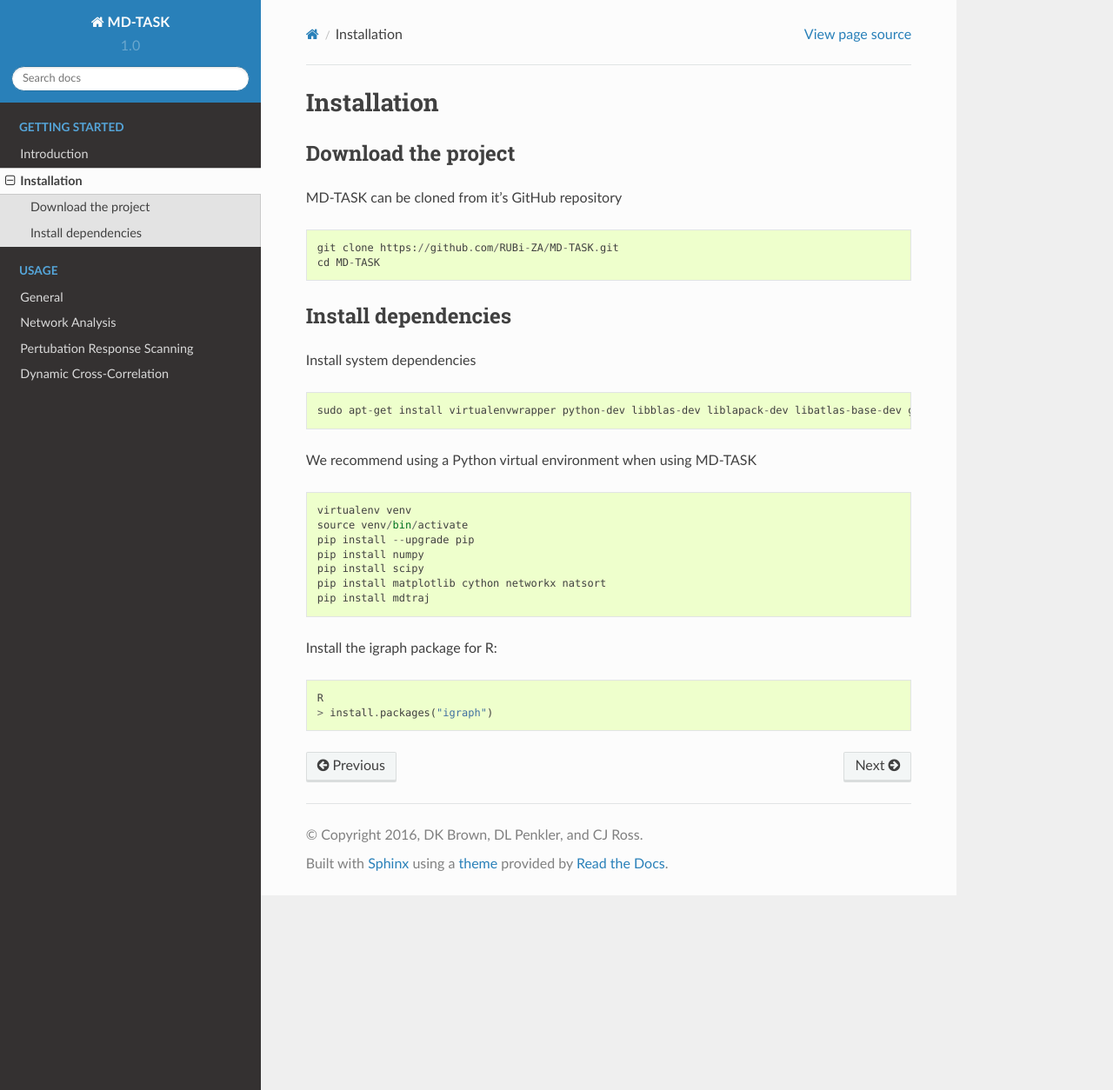
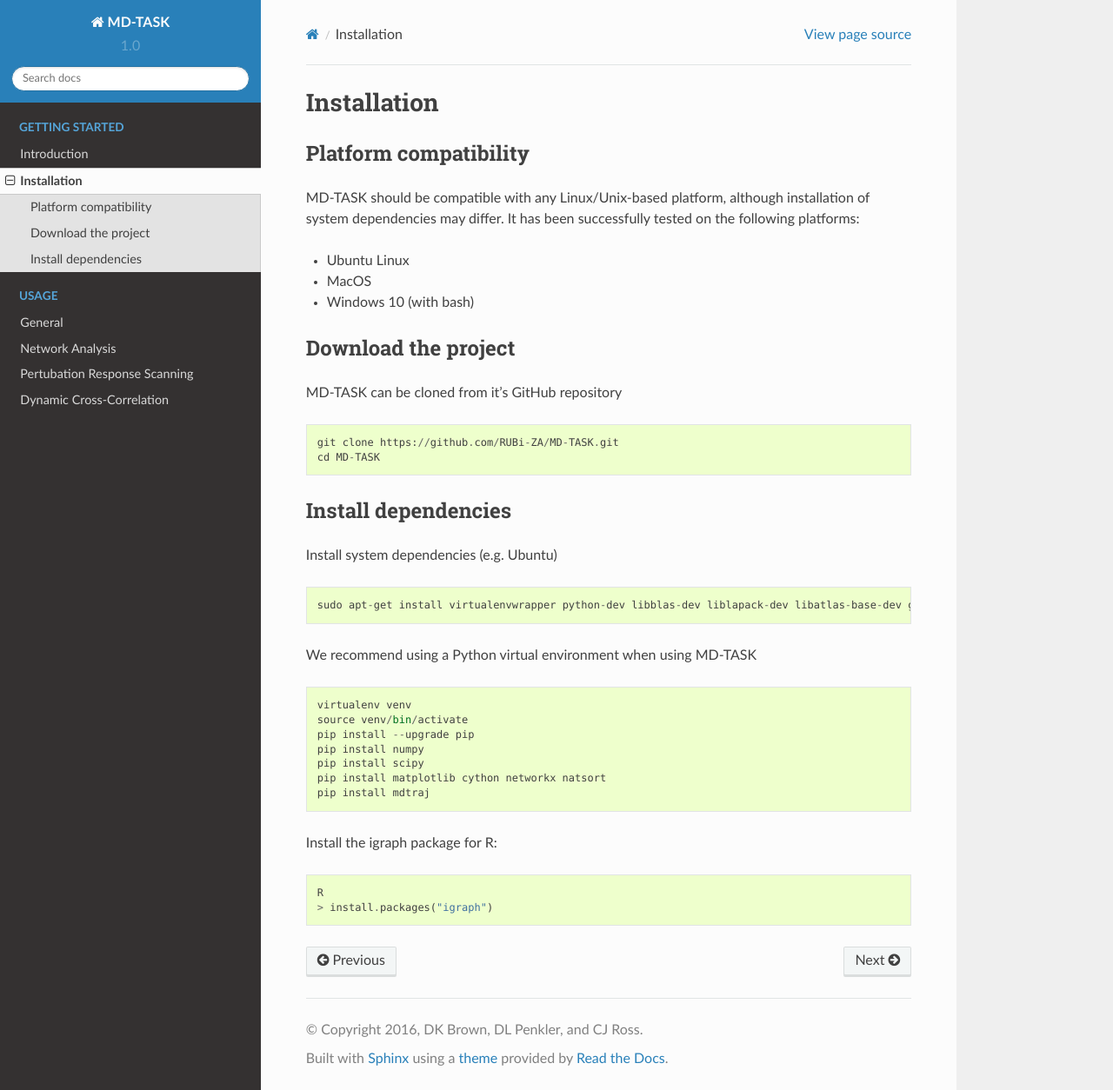
Before and after one commit to RUBi-ZA/MD-TASK, a Sphinx documentation site: the page built from docs/source/installation.rst, in a window 1280 px wide and 1254 px high. Shown: the whole window at 87% size. Built offline with Sphinx 7.4.7 and the Read the Docs theme 2.0.0, drawn with Linux system fonts in a browser that asks for light colours.

Commit message:
Added compatibility section

```diff
--- a/docs/source/installation.rst
+++ b/docs/source/installation.rst
@@ -1,5 +1,14 @@
 Installation
 ========================================
+
+Platform compatibility
+-------------------------------
+
+MD-TASK should be compatible with any Linux/Unix-based platform, although installation of system dependencies may differ. It has been successfully tested on the following platforms:
+
+- Ubuntu Linux
+- MacOS
+- Windows 10 (with bash)
 
 Download the project
 -------------------------------
@@ -12,7 +21,7 @@
 Install dependencies
 ---------------------
 
-Install system dependencies ::
+Install system dependencies (e.g. Ubuntu) ::
 
 	sudo apt-get install virtualenvwrapper python-dev libblas-dev liblapack-dev libatlas-base-dev gfortran libpng12-dev libfreetype6-dev python-tk r-base
 
```
